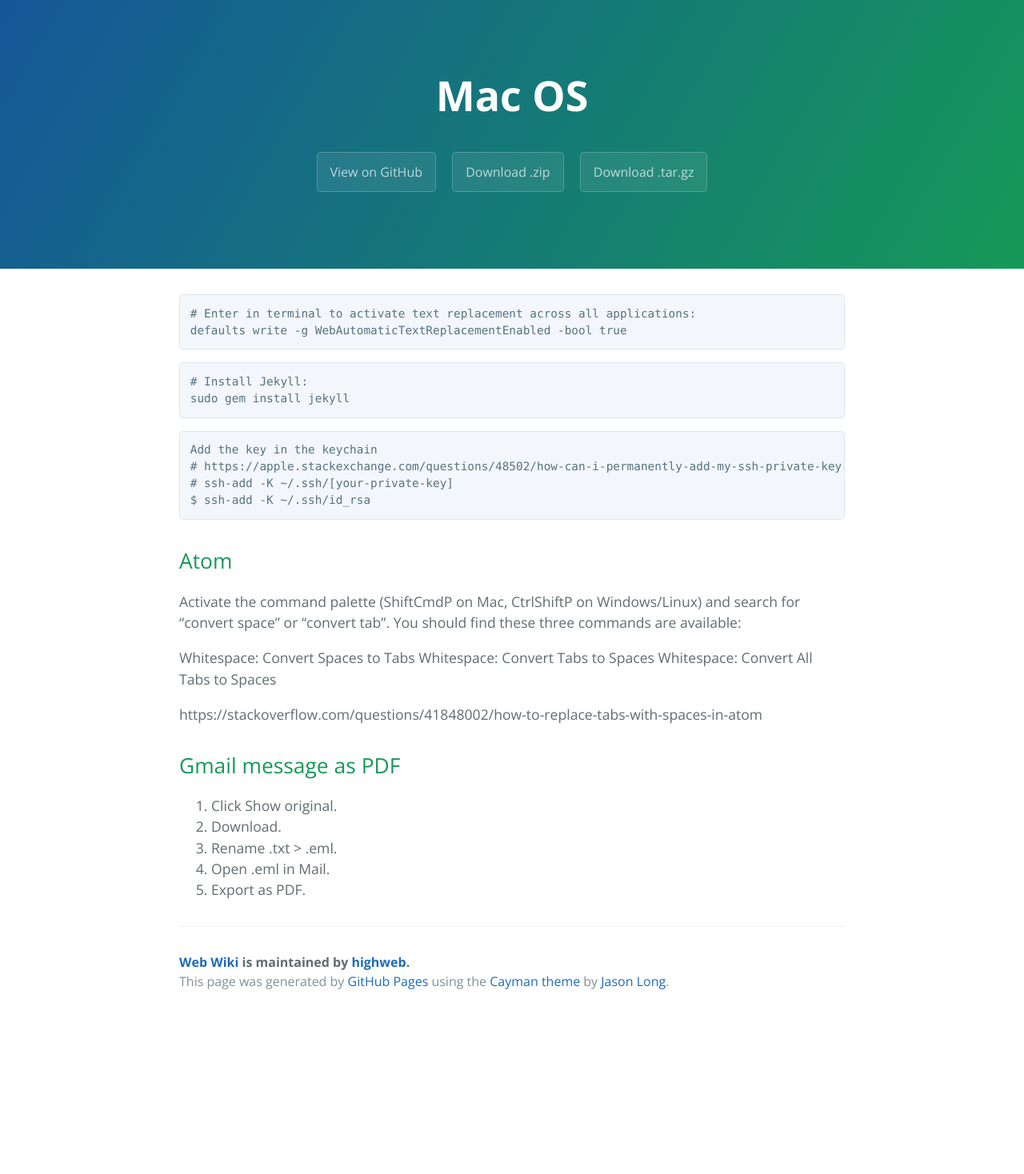
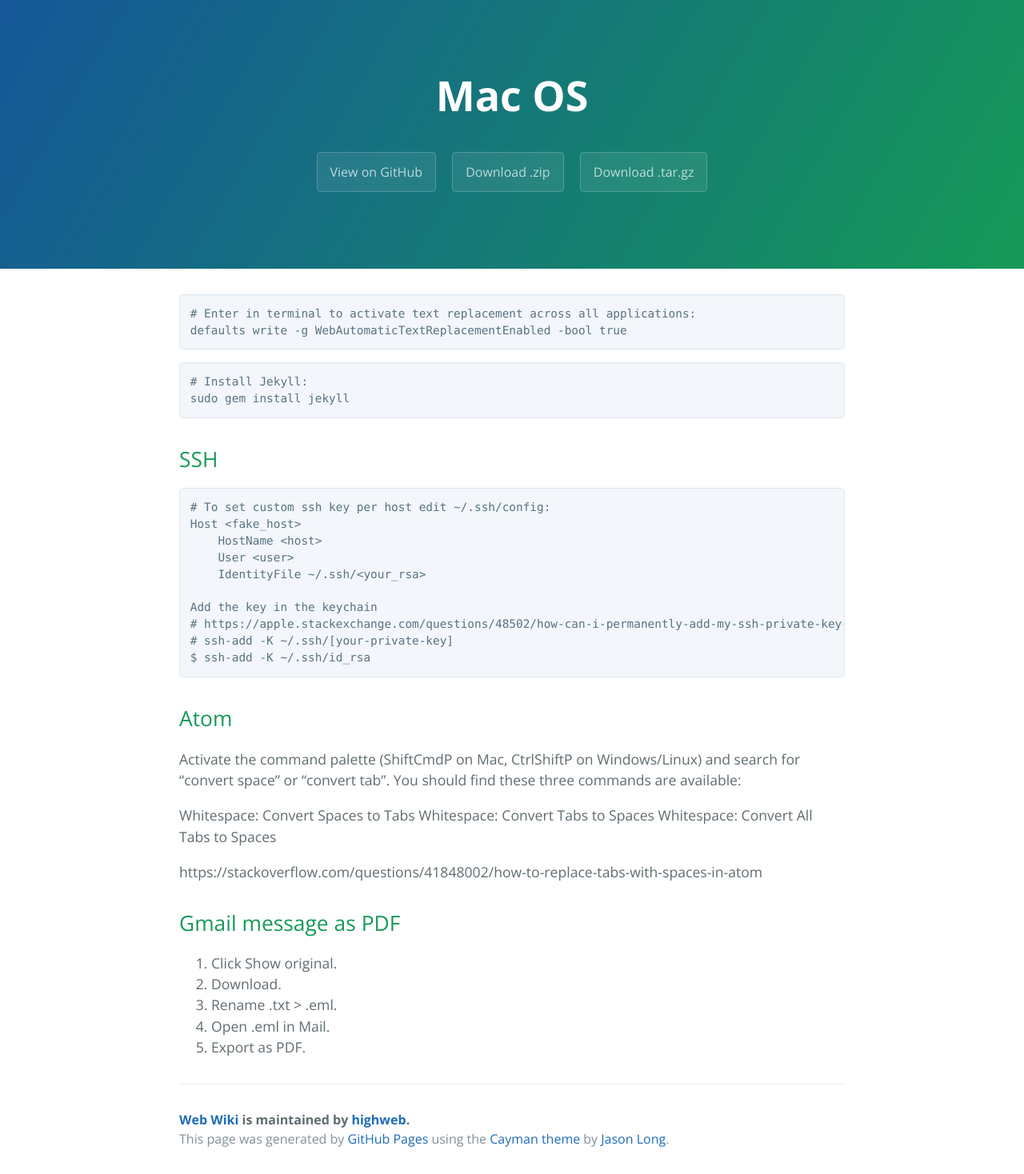
Before and after one commit to highweb/web-wiki, a Jekyll site: the page built from macos.md, in a window 1280 px wide. Shown: the whole page at 80% size. Built offline with Jekyll 4.4.1, drawn with Linux system fonts in a browser that asks for light colours; before the commit the page ends 1271 px from its top, so only the background shows below that.

Commit message:
Update macos.md

````diff
--- a/macos.md
+++ b/macos.md
@@ -13,7 +13,15 @@ defaults write -g WebAutomaticTextReplacementEnabled -bool true
 sudo gem install jekyll
 ```
 
+## SSH
+
 ```
+# To set custom ssh key per host edit ~/.ssh/config:
+Host <fake_host>
+    HostName <host>
+    User <user>
+    IdentityFile ~/.ssh/<your_rsa>
+
 Add the key in the keychain
 # https://apple.stackexchange.com/questions/48502/how-can-i-permanently-add-my-ssh-private-key-to-keychain-so-it-is-automatically
 # ssh-add -K ~/.ssh/[your-private-key]
````
